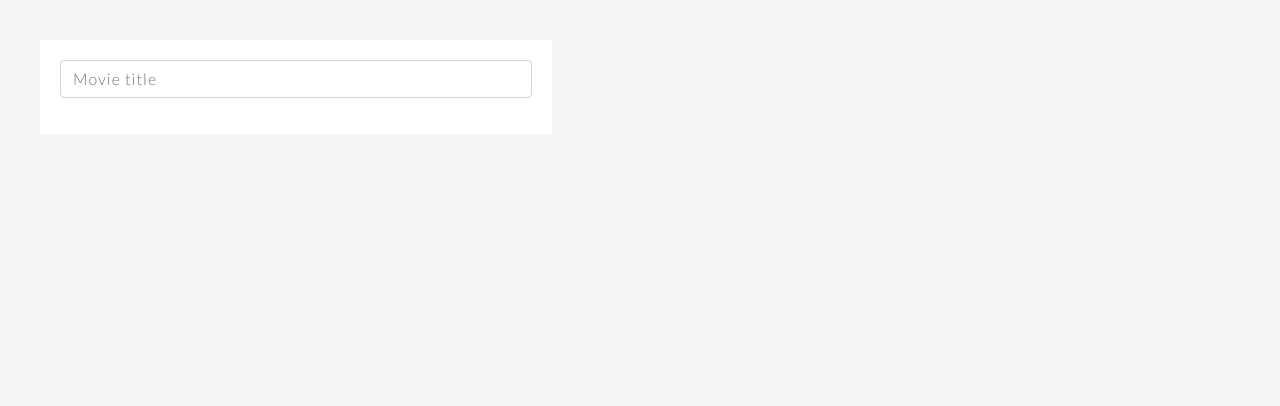
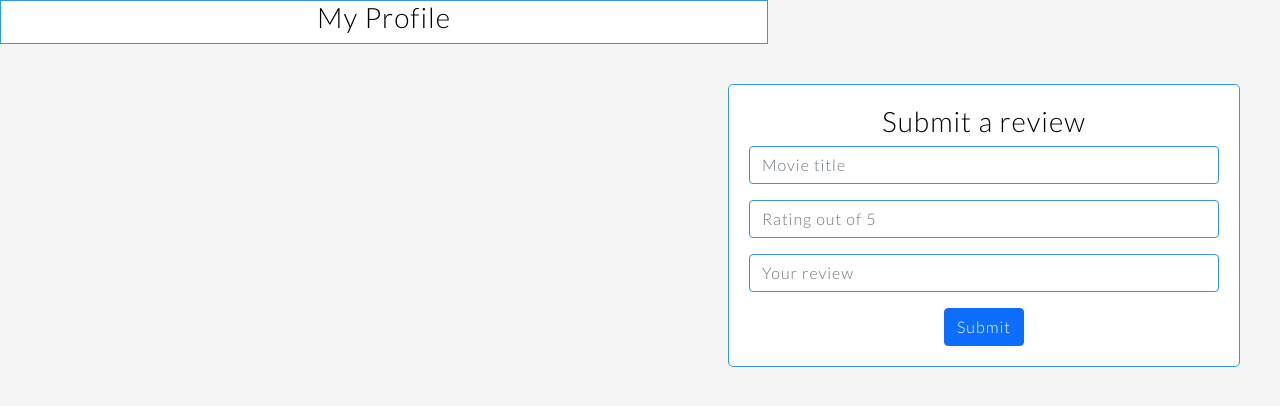
Before and after one commit to freejonm/allthemovies, a plain HTML site: page index.html in a window 1280 px wide. Drawn offline with nearby package versions, Linux system fonts and the light colour scheme.

Commit message:
styling my-profile

```diff
--- a/index.html
+++ b/index.html
@@ -12,11 +12,21 @@
     <title>all the movies</title>
 </head>
 <body>
+    <div class="my-profile">
+        <h3>My Profile</h3>
+    </div>
     <div class="input-container">
+        <h3>Submit a review</h3>
         <div class="input-group mb-3">
-            <input type="text" class="form-control" placeholder="Movie title" aria-label="Movie title" aria-describedby="basic-addon2">
-
-      </div>
+            <input type="text" class="form-control" placeholder="Movie title" id="movie-title" aria-describedby="basic-addon2">
+        </div>
+        <div class="input-group mb-3">
+        <input type="text" class="form-control" placeholder="Rating out of 5" id="my-rating" aria-describedby="basic-addon2">
+        </div>
+        <div class="input-group mb-3">
+            <input type="text" class="form-control" placeholder="Your review" id="my-review" aria-describedby="basic-addon2">
+        </div>
+        <input class="btn btn-primary" id="submit" type="submit" value="Submit">
     </div>
 
 <script src="https://cdnjs.cloudflare.com/ajax/libs/jquery/3.2.1/jquery.min.js"></script>
--- a/style.css
+++ b/style.css
@@ -9,12 +9,28 @@ body {
     text-align: center;
 }
 
+.my-profile {
+    width: 60%;
+    background-color: white;
+    height: auto;
+    color: black;
+    border: 1px solid #3498DB;
+
+}
 .input-container {
     margin: 40px;
     width: 40%;
     background-color: white;
     padding: 20px;
+    color: black;
+    border-radius: 5px;
+    border: 1px solid #3498DB;
+    float: right;
 
+}
+
+.form-control {
+    border: 1px solid #3498DB;
 }
 #top-line {
     font-size: xx-large;
```
